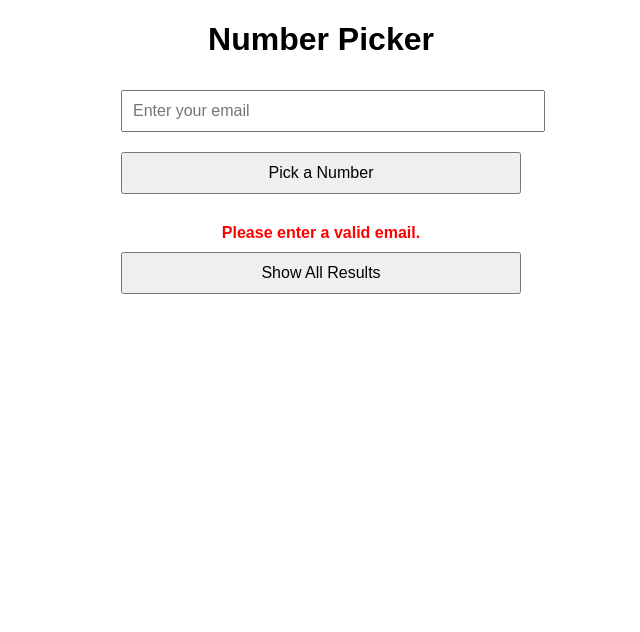
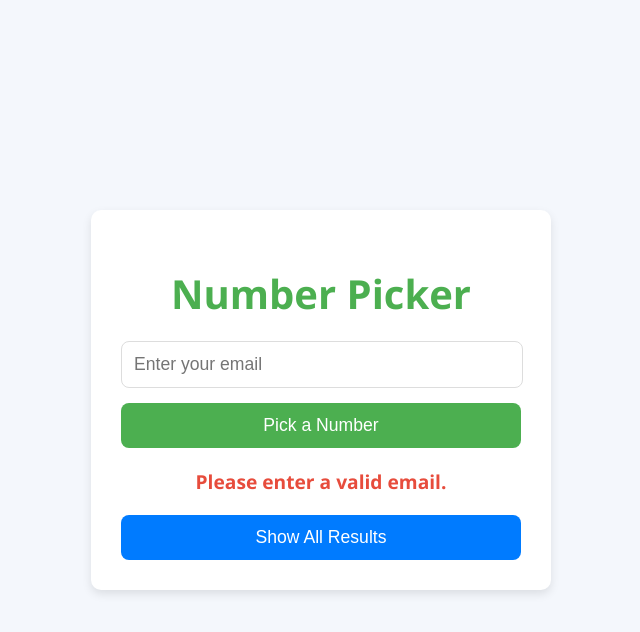
Before and after one commit to warrenshiv/random-distributor, a plain HTML site: page index.html in a window 1280 px wide. Both pictures are taken after a click on the button "Pick a Number". Shown: the whole page, without its empty margins (319-959 px from the left). Drawn offline with Linux system fonts and the light colour scheme.

Commit message:
Refactor styles for number picker form

```diff
--- a/index.html
+++ b/index.html
@@ -5,24 +5,107 @@
     <meta name="viewport" content="width=device-width, initial-scale=1.0">
     <title>Number Picker</title>
     <style>
+        /* General Styles */
         body {
-            font-family: Arial, sans-serif;
-            text-align: center;
-            margin: 20px;
+            font-family: 'Segoe UI', Tahoma, Geneva, Verdana, sans-serif;
+            background-color: #f4f7fc;
+            color: #333;
+            display: flex;
+            justify-content: center;
+            align-items: center;
+            height: 100vh;
+            margin: 0;
+        }
+        h1 {
+            font-size: 2.5em;
+            color: #4CAF50;
+            margin-bottom: 20px;
         }
         .container {
             max-width: 400px;
-            margin: 0 auto;
+            background-color: white;
+            padding: 30px;
+            border-radius: 10px;
+            box-shadow: 0px 4px 10px rgba(0, 0, 0, 0.1);
+            text-align: center;
         }
-        input, button {
-            padding: 10px;
-            margin: 10px 0;
+
+        /* Form Elements */
+        input[type="email"] {
+            padding: 12px;
+            width: calc(100% - 24px);
+            border-radius: 8px;
+            border: 1px solid #ddd;
+            margin-bottom: 15px;
+            font-size: 1.1em;
+            transition: border-color 0.3s ease;
+        }
+        input[type="email"]:focus {
+            border-color: #4CAF50;
+            outline: none;
+        }
+        button {
+            padding: 12px 20px;
+            background-color: #4CAF50;
+            color: white;
+            border: none;
+            border-radius: 8px;
+            cursor: pointer;
             width: 100%;
-            font-size: 1em;
+            font-size: 1.1em;
+            transition: background-color 0.3s ease, transform 0.3s ease;
         }
+        button:hover {
+            background-color: #45a049;
+            transform: translateY(-2px);
+        }
+
+        /* Results Section */
         .result {
             margin-top: 20px;
             font-weight: bold;
+            font-size: 1.2em;
+            color: #333;
+        }
+        .result.success {
+            color: #4CAF50;
+        }
+        .result.error {
+            color: #e74c3c;
+        }
+
+        /* Results List */
+        #finalResults ul {
+            padding: 0;
+            list-style: none;
+            margin: 20px 0 0 0;
+        }
+        #finalResults ul li {
+            padding: 8px;
+            background-color: #f1f1f1;
+            border-radius: 6px;
+            margin-bottom: 10px;
+            font-size: 1.1em;
+            color: #555;
+        }
+
+        /* Button for Showing Results */
+        #showResultsBtn {
+            margin-top: 20px;
+            background-color: #007BFF;
+        }
+        #showResultsBtn:hover {
+            background-color: #0069d9;
+        }
+
+        /* Media Queries for Responsive Design */
+        @media (max-width: 500px) {
+            .container {
+                width: 90%;
+            }
+            h1 {
+                font-size: 2em;
+            }
         }
     </style>
 </head>
@@ -59,16 +142,16 @@
                 .then(response => response.json())  // Parse the JSON response
                 .then(data => {
                     resultMessage.textContent = data.message;
-                    resultMessage.style.color = data.status === "success" ? "green" : "red";
+                    resultMessage.className = `result ${data.status === "success" ? "success" : "error"}`;
                 })
                 .catch(error => {
                     resultMessage.textContent = "An error occurred. Please try again.";
-                    resultMessage.style.color = "red";
+                    resultMessage.className = "result error";
                     console.error('Error:', error);
                 });
             } else {
                 resultMessage.textContent = "Please enter a valid email.";
-                resultMessage.style.color = "red";
+                resultMessage.className = "result error";
             }
         });
 
```
